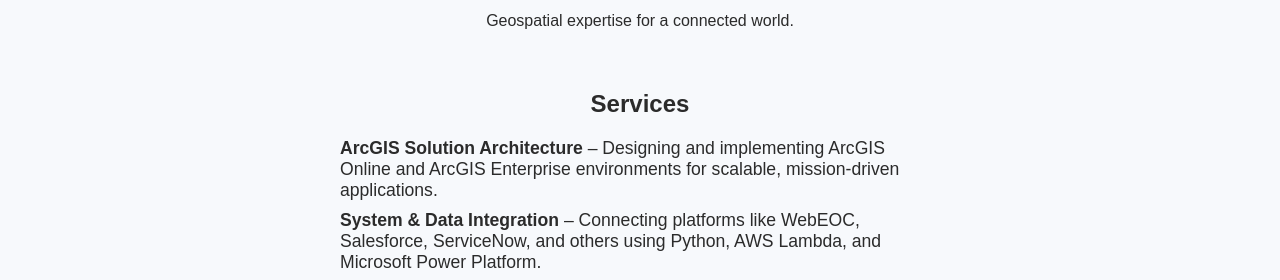
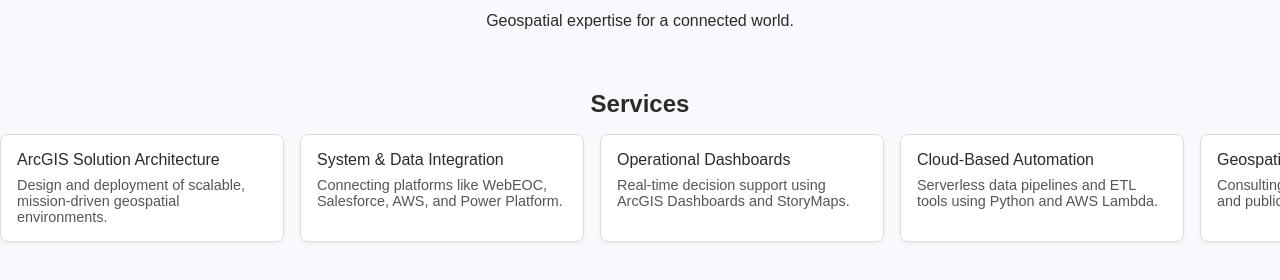
Before and after one commit to montshire-geospatial/.github, a plain HTML site: page index.html in a window 1280 px wide. Shown: the part 512-792 px from the top of the page. Drawn offline with Linux system fonts and the light colour scheme.

Commit message:
Update index.html

```diff
--- a/index.html
+++ b/index.html
@@ -47,11 +47,44 @@
       margin-top: 2rem;
       font-weight: bold;
     }
-    .services ul li {
-      text-align: left;
-      max-width: 600px;
-      margin: 0.6rem 0;
-    }
+.services {
+  margin-top: 2rem;
+  width: 100%;
+  padding: 0 1rem;
+}
+
+.services h2 {
+  text-align: center;
+  margin-bottom: 1rem;
+}
+
+.service-scroll {
+  display: flex;
+  overflow-x: auto;
+  gap: 1rem;
+  padding-bottom: 1rem;
+  scroll-snap-type: x mandatory;
+  -webkit-overflow-scrolling: touch;
+}
+
+.service-card {
+  flex: 0 0 250px;
+  background: white;
+  border: 1px solid #dcdcdc;
+  border-radius: 8px;
+  padding: 1rem;
+  text-align: left;
+  scroll-snap-align: start;
+  box-shadow: 0 2px 4px rgba(0, 0, 0, 0.05);
+}
+
+.service-card span {
+  display: block;
+  font-size: 0.9rem;
+  color: #555;
+  margin-top: 0.5rem;
+}
+
 
   </style>
 </head>
@@ -59,17 +92,16 @@
   <img src="/images/logo.png" alt="Montshire Geospatial Logo" class="logo">
   <p>Geospatial expertise for a connected world.</p>
 
-  <div class="services">
-    <h2>Services</h2>
-      <ul>
-        <li><strong>ArcGIS Solution Architecture</strong> – Designing and implementing ArcGIS Online and ArcGIS Enterprise environments for scalable, mission-driven applications.</li>
-        <li><strong>System & Data Integration</strong> – Connecting platforms like WebEOC, Salesforce, ServiceNow, and others using Python, AWS Lambda, and Microsoft Power Platform.</li>
-        <li><strong>Operational Dashboards & Decision Support</strong> – Building geospatial dashboards and story maps to support emergency management, public health, and situational awareness.</li>
-        <li><strong>Cloud-Based Automation</strong> – Developing serverless data pipelines and scripts to streamline data sharing, ETL processes, and alerting workflows.</li>
-        <li><strong>Geospatial Strategy & Technical Consulting</strong> – Providing expertise to public-sector and nonprofit organizations on geospatial standards, architecture, and stakeholder engagement.</li>
-      </ul>
-
+<div class="services">
+  <h2>Services</h2>
+  <div class="service-scroll">
+    <div class="service-card">ArcGIS Solution Architecture<br><span>Design and deployment of scalable, mission-driven geospatial environments.</span></div>
+    <div class="service-card">System & Data Integration<br><span>Connecting platforms like WebEOC, Salesforce, AWS, and Power Platform.</span></div>
+    <div class="service-card">Operational Dashboards<br><span>Real-time decision support using ArcGIS Dashboards and StoryMaps.</span></div>
+    <div class="service-card">Cloud-Based Automation<br><span>Serverless data pipelines and ETL tools using Python and AWS Lambda.</span></div>
+    <div class="service-card">Geospatial Strategy<br><span>Consulting for standards, architecture, and public sector GIS programs.</span></div>
   </div>
+</div>
 
   <div class="contact">
     <p>Contact: <a href="mailto:info@montshire-geospatial.com">info@montshire-geospatial.com</a></p>
```
